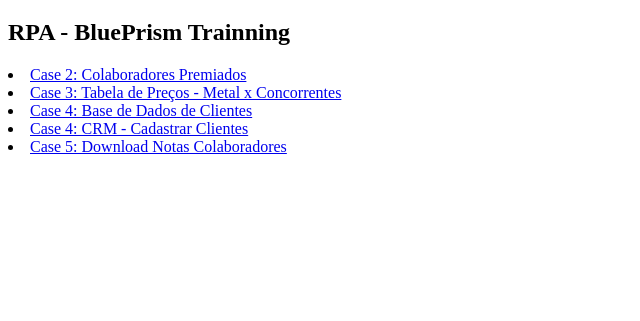
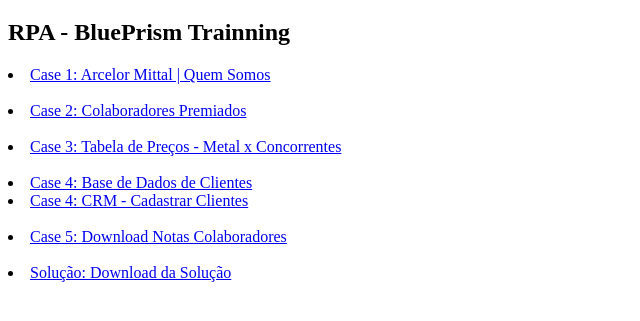
Before and after one commit to ryatsuga/ryatsuga.github.io, a plain HTML site: page index.html in a window 1280 px wide. Shown: the part 61-382 px from the top of the page, without its empty margins (0-640 px from the left). Drawn offline with Linux system fonts and the light colour scheme.

Commit message:
Novos links e download solução

```diff
--- a/index.html
+++ b/index.html
@@ -7,11 +7,18 @@
 
 <h1>Meu Arquivo</h1>
 <h2>RPA - BluePrism Trainning</h2>
+<li><a href="https://brasil.arcelormittal.com/a-arcelormittal/quem-somos">Case 1: Arcelor Mittal | Quem Somos</a></li>
+</br>
 <li><a href="case2_table">Case 2: Colaboradores Premiados</a></li>
+</br>
 <li><a href="case3_tabela_precos">Case 3: Tabela de Preços - Metal x Concorrentes</a></li>
+</br>
 <li><a href="case4_table">Case 4: Base de Dados de Clientes</a></li>
 <li><a href="case4_crm">Case 4: CRM - Cadastrar Clientes</a></li>
+</br>
 <li><a href="notas_colaboradores.xlsx">Case 5: Download Notas Colaboradores</a></li>
+</br>
+<li><a href="RPA_BluePrism _EloGroup_Cases_v1.bprelease">Solução: Download da Solução</a></li>
 
 </body>
 </html>
```
Also changed, not shown: 1 other file.
